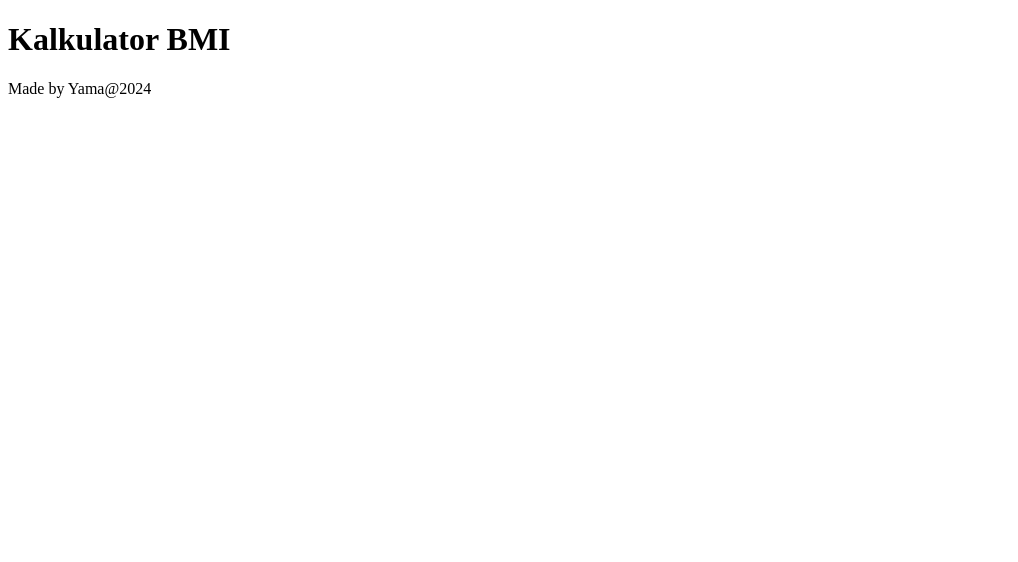
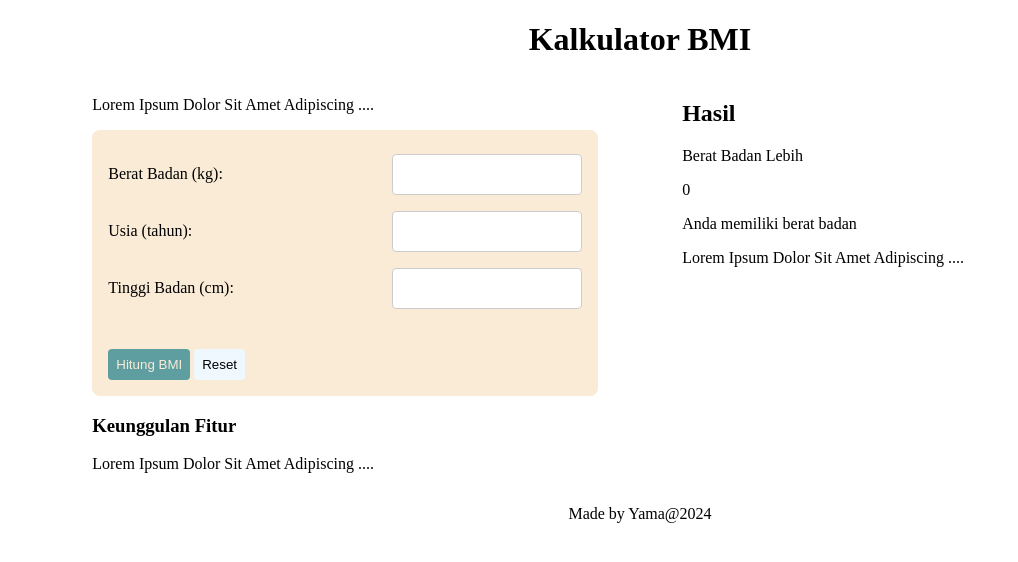
Before and after one commit to revou-fundamental-course/25-nov-24-yamaroni, a plain HTML site: page index.html in a window 1280 px wide. Shown: the whole page, without its empty margins (0-1018 px from the left). Drawn offline with Linux system fonts and the light colour scheme.

Commit message:
update html & css style

```diff
--- a/css/styles.css
+++ b/css/styles.css
@@ -1 +1,62 @@
 /* Ini File CSS */
+
+.main-header {
+    text-align: center;
+}
+
+main {
+    display: flex;
+    justify-content: space-evenly;
+}
+
+.main-section {
+    width: 40%;
+}
+
+footer {
+    text-align: center;
+}
+
+form {
+    background-color: antiquewhite;
+    padding: 16px;
+    border-radius: 8px;
+}
+
+.form-item {
+    display: flex;
+    justify-content: space-between;
+    align-items: center;
+}
+
+input[type=number] {
+    width: 40%;
+    padding: 12px 20px;
+    margin: 8px 0;
+    display: inline-block;
+    border: 1px solid #ccc;
+    border-radius: 4px;
+    box-sizing: border-box;
+}
+
+.form-button-container {
+    margin-top: 32px;
+}
+
+button {
+    border: 0;
+    padding: 8px;
+    border-radius: 4px;
+}
+
+.bg-cadet-blue {
+    background-color: cadetblue;
+}
+
+.bg-alice-blue {
+    background-color: aliceblue;
+}
+
+.color-antique-white {
+    color: antiquewhite;
+}
--- a/index.html
+++ b/index.html
@@ -10,12 +10,78 @@
 
 <body>
     <!-- Judul Website -->
-    <header>
+    <header class="main-header">
         <h1>Kalkulator BMI</h1>
     </header>
 
     <!-- Konten Website -->
-    <main></main>
+    <main>
+        <!-- Section Form Kalkulator BMI -->
+        <section class="main-section">
+            <!-- Main Article -->
+            <article>
+                <p>Lorem Ipsum Dolor Sit Amet Adipiscing ....</p>
+            </article>
+
+            <!-- Main Form -->
+            <form>
+                <div class="form-item">
+                    <label for="berat-badan-input">
+                        Berat Badan (kg):
+                    </label>
+                    <input type="number" id="berat-badan-input" />
+                </div>
+
+                <div class="form-item">
+                    <label for="usia-input">
+                        Usia (tahun):
+                    </label>
+                    <input type="number" id="usia-input" />
+                </div>
+
+                <div class="form-item">
+                    <label for="tinggi-badan-input">
+                        Tinggi Badan (cm):
+                    </label>
+                    <input type="number" id="tinggi-badan-input" />
+                </div>
+
+                <div class="form-button-container">
+                    <button class="bg-cadet-blue color-antique-white">Hitung BMI</button>
+                    <button class="bg-alice-blue">Reset</button>
+                </div>
+            </form>
+
+            <!-- Second Article -->
+            <article>
+                <header>
+                    <h3>Keunggulan Fitur</h3>
+                </header>
+
+                <p>Lorem Ipsum Dolor Sit Amet Adipiscing ....</p>
+            </article>
+        </section>
+
+        <!-- Section Hasil Kalkulasi -->
+        <section class="main-section">
+            <div>
+                <header>
+                    <h2>Hasil</h2>
+                </header>
+
+                <p>Berat Badan Lebih</p>
+
+                <div id="result-calculation">0</div>
+
+                <p id="info-result">Anda memiliki berat badan</p>
+            </div>
+
+            <!-- Third Article -->
+            <article>
+                <p>Lorem Ipsum Dolor Sit Amet Adipiscing ....</p>
+            </article>
+        </section>
+    </main>
 
     <!-- Footer Website -->
     <footer>
```
